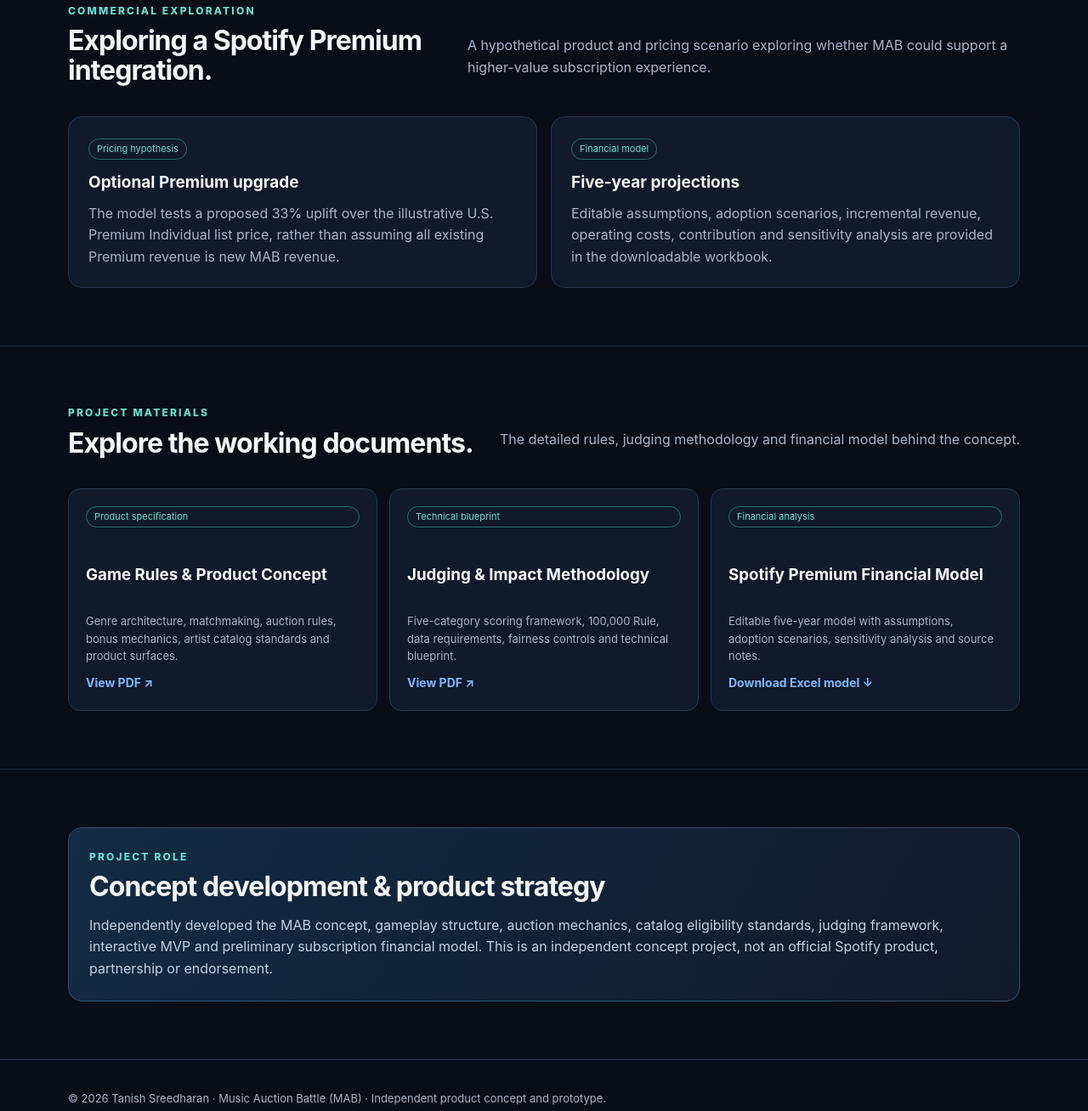
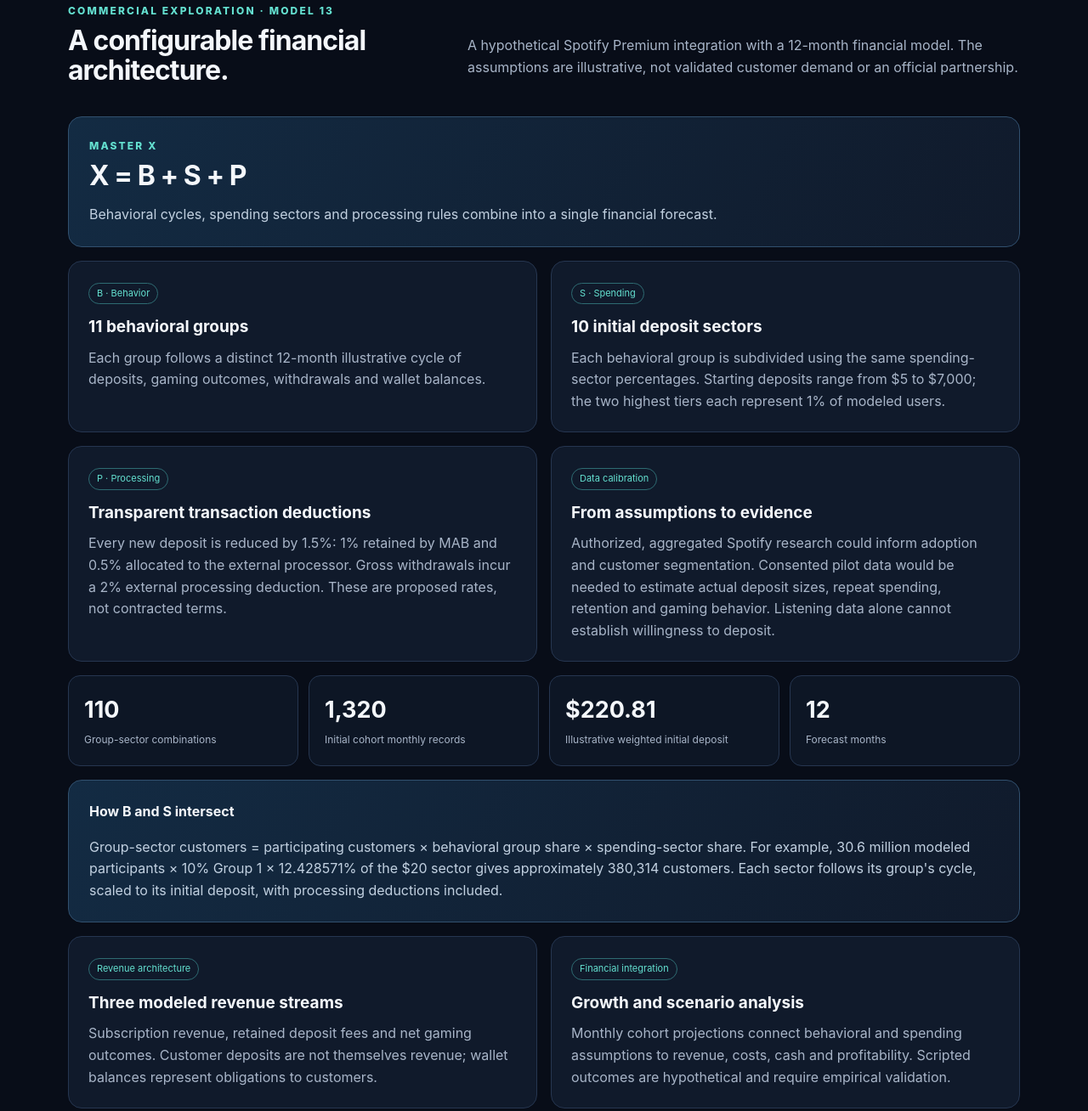
Before and after one commit to birds001/mab-portfolio, a plain HTML site: page index.html in a window 1280 px wide. Shown: the part 3262-4570 px from the top of the page at 85% size. Drawn offline with Linux system fonts and the light colour scheme.

Commit message:
Add files via upload
Update MAB portfolio with Model 13 and Spotify partnership pitch

```diff
--- a/index.html
+++ b/index.html
@@ -22,7 +22,7 @@ section{padding:68px 0;border-top:1px solid #1b2940}.sectionhead{display:flex;ju
 .steps{display:grid;grid-template-columns:repeat(4,1fr);gap:12px}.step{padding:18px;border-radius:14px;background:var(--panel2);border:1px solid var(--line)}.step b{font-size:12px;color:var(--gold);letter-spacing:.1em}.step h3{font-size:16px;margin:8px 0}.step p{font-size:13px;color:var(--muted);margin:0}
 .demo{border:1px solid var(--line);border-radius:18px;overflow:hidden;background:#0c1422}.demohead{padding:18px 22px;display:flex;justify-content:space-between;align-items:center;gap:12px;background:var(--panel)}.demohead p{margin:0;color:var(--muted);font-size:13px}.demo iframe{width:100%;height:760px;border:0;background:#070b12}
 .metrics{display:grid;grid-template-columns:repeat(5,1fr);gap:10px}.metric{padding:17px 12px;background:var(--panel);border:1px solid var(--line);border-radius:12px;text-align:center}.metric strong{display:block;font-size:24px;color:var(--cyan)}.metric span{font-size:12px;color:var(--muted)}
-.files{display:grid;grid-template-columns:repeat(3,1fr);gap:14px}.file{display:flex;flex-direction:column;gap:10px;padding:20px;background:var(--panel);border:1px solid var(--line);border-radius:14px}.file p{font-size:13px;color:var(--muted);margin:0;flex:1}.file a{color:var(--blue);font-weight:750;text-decoration:none;font-size:14px}
+.files{display:grid;grid-template-columns:repeat(2,1fr);gap:14px}.file{display:flex;flex-direction:column;gap:10px;padding:20px;background:var(--panel);border:1px solid var(--line);border-radius:14px}.file p{font-size:13px;color:var(--muted);margin:0;flex:1}.file a{color:var(--blue);font-weight:750;text-decoration:none;font-size:14px}
 .callout{padding:24px;border:1px solid #31506e;border-radius:16px;background:linear-gradient(120deg,#132b43,#101a2b)}.callout p{color:#c2d1e1;margin-bottom:0}
 footer{padding:35px 0;color:var(--muted);font-size:13px;border-top:1px solid var(--line)}
 @media(max-width:760px){.navlinks{display:none}.stats{grid-template-columns:repeat(2,1fr)}.grid,.files{grid-template-columns:1fr}.steps{grid-template-columns:repeat(2,1fr)}.metrics{grid-template-columns:repeat(2,1fr)}.sectionhead{display:block}.demo iframe{height:700px}.hero{padding-top:65px}}
@@ -57,17 +57,26 @@ footer{padding:35px 0;color:var(--muted);font-size:13px;border-top:1px solid var
 <div class="metrics"><div class="metric"><strong>20%</strong><span>Replayability</span></div><div class="metric"><strong>20%</strong><span>Popularity</span></div><div class="metric"><strong>20%</strong><span>Impact</span></div><div class="metric"><strong>20%</strong><span>Longevity</span></div><div class="metric"><strong>20%</strong><span>Audience engagement</span></div></div>
 <div class="callout" style="margin-top:16px"><strong>Catalog eligibility standard</strong><p>The concept's catalog standard requires at least 50 unique, officially released, eligible songs per artist. Each song must independently meet the 100,000 verified Spotify streams threshold during its first seven complete days after release. This is a proposed operating rule and depends on authorized, reliable data access.</p></div>
 </div></section>
-<section id="business"><div class="wrap"><div class="sectionhead"><div><div class="eyebrow">Commercial exploration</div><h2>Exploring a Spotify Premium integration.</h2></div><p class="sub">A hypothetical product and pricing scenario exploring whether MAB could support a higher-value subscription experience.</p></div>
-<div class="grid">
-<div class="card"><span class="tag">Pricing hypothesis</span><h3>Optional Premium upgrade</h3><p>The model tests a proposed 33% uplift over the illustrative U.S. Premium Individual list price, rather than assuming all existing Premium revenue is new MAB revenue.</p></div>
-<div class="card"><span class="tag">Financial model</span><h3>Five-year projections</h3><p>Editable assumptions, adoption scenarios, incremental revenue, operating costs, contribution and sensitivity analysis are provided in the downloadable workbook.</p></div>
-</div></div></section>
-<section id="documents"><div class="wrap"><div class="sectionhead"><div><div class="eyebrow">Project materials</div><h2>Explore the working documents.</h2></div><p class="sub">The detailed rules, judging methodology and financial model behind the concept.</p></div>
+<section id="business"><div class="wrap"><div class="sectionhead"><div><div class="eyebrow">Commercial exploration · Model 13</div><h2>A configurable financial architecture.</h2></div><p class="sub">A hypothetical Spotify Premium integration with a 12-month financial model. The assumptions are illustrative, not validated customer demand or an official partnership.</p></div>
+<div class="callout"><div class="eyebrow">Master X</div><h2>X = B + S + P</h2><p>Behavioral cycles, spending sectors and processing rules combine into a single financial forecast.</p></div>
+<div class="grid" style="margin-top:16px">
+<div class="card"><span class="tag">B · Behavior</span><h3>11 behavioral groups</h3><p>Each group follows a distinct 12-month illustrative cycle of deposits, gaming outcomes, withdrawals and wallet balances.</p></div>
+<div class="card"><span class="tag">S · Spending</span><h3>10 initial deposit sectors</h3><p>Each behavioral group is subdivided using the same spending-sector percentages. Starting deposits range from $5 to $7,000; the two highest tiers each represent 1% of modeled users.</p></div>
+<div class="card"><span class="tag">P · Processing</span><h3>Transparent transaction deductions</h3><p>Every new deposit is reduced by 1.5%: 1% retained by MAB and 0.5% allocated to the external processor. Gross withdrawals incur a 2% external processing deduction. These are proposed rates, not contracted terms.</p></div>
+<div class="card"><span class="tag">Data calibration</span><h3>From assumptions to evidence</h3><p>Authorized, aggregated Spotify research could inform adoption and customer segmentation. Consented pilot data would be needed to estimate actual deposit sizes, repeat spending, retention and gaming behavior. Listening data alone cannot establish willingness to deposit.</p></div>
+</div>
+<div class="stats" style="margin-top:16px"><div class="stat"><strong>110</strong><span>Group-sector combinations</span></div><div class="stat"><strong>1,320</strong><span>Initial cohort monthly records</span></div><div class="stat"><strong>$220.81</strong><span>Illustrative weighted initial deposit</span></div><div class="stat"><strong>12</strong><span>Forecast months</span></div></div>
+<div class="callout" style="margin-top:16px"><strong>How B and S intersect</strong><p>Group-sector customers = participating customers × behavioral group share × spending-sector share. For example, 30.6 million modeled participants × 10% Group 1 × 12.428571% of the $20 sector gives approximately 380,314 customers. Each sector follows its group's cycle, scaled to its initial deposit, with processing deductions included.</p></div>
+<div class="grid" style="margin-top:16px"><div class="card"><span class="tag">Revenue architecture</span><h3>Three modeled revenue streams</h3><p>Subscription revenue, retained deposit fees and net gaming outcomes. Customer deposits are not themselves revenue; wallet balances represent obligations to customers.</p></div><div class="card"><span class="tag">Financial integration</span><h3>Growth and scenario analysis</h3><p>Monthly cohort projections connect behavioral and spending assumptions to revenue, costs, cash and profitability. Scripted outcomes are hypothetical and require empirical validation.</p></div></div>
+<div class="callout" style="margin-top:16px"><strong>Proposed pilot and safeguards</strong><p>Start with a virtual-budget experience. Any real-money feature would require legal and regulatory review, licensing where applicable, payment-provider approval, age and location controls, responsible-play safeguards and authorized data access. No commercial forecast is guaranteed.</p></div>
+</div></section>
+<section id="documents"><div class="wrap"><div class="sectionhead"><div><div class="eyebrow">Project materials</div><h2>Explore the working documents.</h2></div><p class="sub">The detailed rules, judging methodology, revised financial model and proposed partnership presentation.</p></div>
 <div class="files">
 <div class="file"><span class="tag">Product specification</span><h3>Game Rules & Product Concept</h3><p>Genre architecture, matchmaking, auction rules, bonus mechanics, artist catalog standards and product surfaces.</p><a href="assets/MAB_Game_Rules_Product_Concept.pdf" target="_blank">View PDF ↗</a></div>
 <div class="file"><span class="tag">Technical blueprint</span><h3>Judging & Impact Methodology</h3><p>Five-category scoring framework, 100,000 Rule, data requirements, fairness controls and technical blueprint.</p><a href="assets/MAB_Blueprint_Impact_Methodology.pdf" target="_blank">View PDF ↗</a></div>
-<div class="file"><span class="tag">Financial analysis</span><h3>Spotify Premium Financial Model</h3><p>Editable five-year model with assumptions, adoption scenarios, sensitivity analysis and source notes.</p><a href="assets/MAB_Spotify_Premium_Financial_Model.xlsx">Download Excel model ↓</a></div>
+<div class="file"><span class="tag">Financial analysis</span><h3>Model 13 | X = B + S + P</h3><p>Editable 12-month financial model with 11 behavioral groups, 10 spending sectors, processing deductions and cohort forecasts.</p><a href="assets/MAB_Spotify_Premium_Financial_Model.xlsx.xlsx" download="MAB_Model_13_Reconciled.xlsx">Download Excel model ↓</a></div>
+<div class="file"><span class="tag">Company pitch</span><h3>Spotify Partnership Proposal</h3><p>Presentation explaining the product, financial architecture, data calibration and proposed pilot.</p><a href="assets/MAB_Spotify_Partnership_Pitch.pptx" download>Download PowerPoint ↓</a></div>
 </div></div></section>
-<section><div class="wrap"><div class="callout"><div class="eyebrow">Project role</div><h2>Concept development & product strategy</h2><p>Independently developed the MAB concept, gameplay structure, auction mechanics, catalog eligibility standards, judging framework, interactive MVP and preliminary subscription financial model. This is an independent concept project, not an official Spotify product, partnership or endorsement.</p></div></div></section>
+<section><div class="wrap"><div class="callout"><div class="eyebrow">Project role</div><h2>Concept development & product strategy</h2><p>Independently developed the MAB concept, gameplay structure, auction mechanics, catalog eligibility standards, judging framework, interactive MVP and revised 12-month financial model and proposed partnership pitch. This is an independent concept project, not an official Spotify product, partnership or endorsement.</p></div></div></section>
 <footer><div class="wrap">© 2026 Tanish Sreedharan · Music Auction Battle (MAB) · Independent product concept and prototype.</div></footer>
 </body></html>
```
